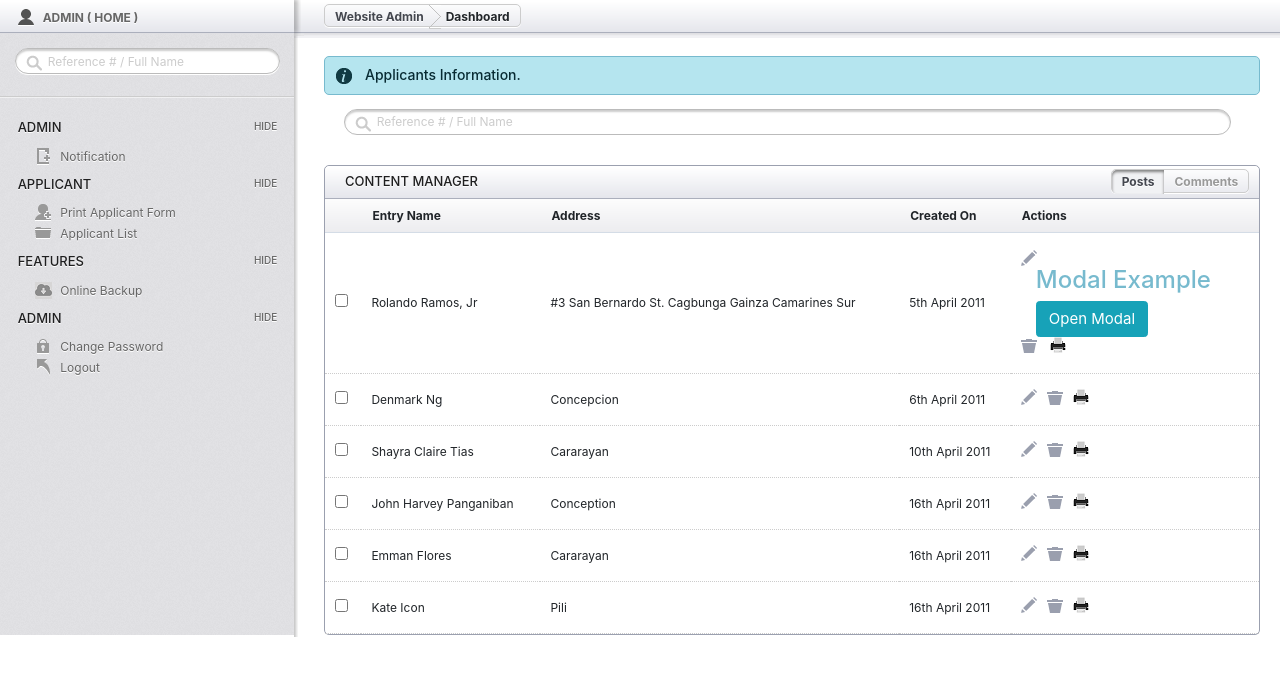
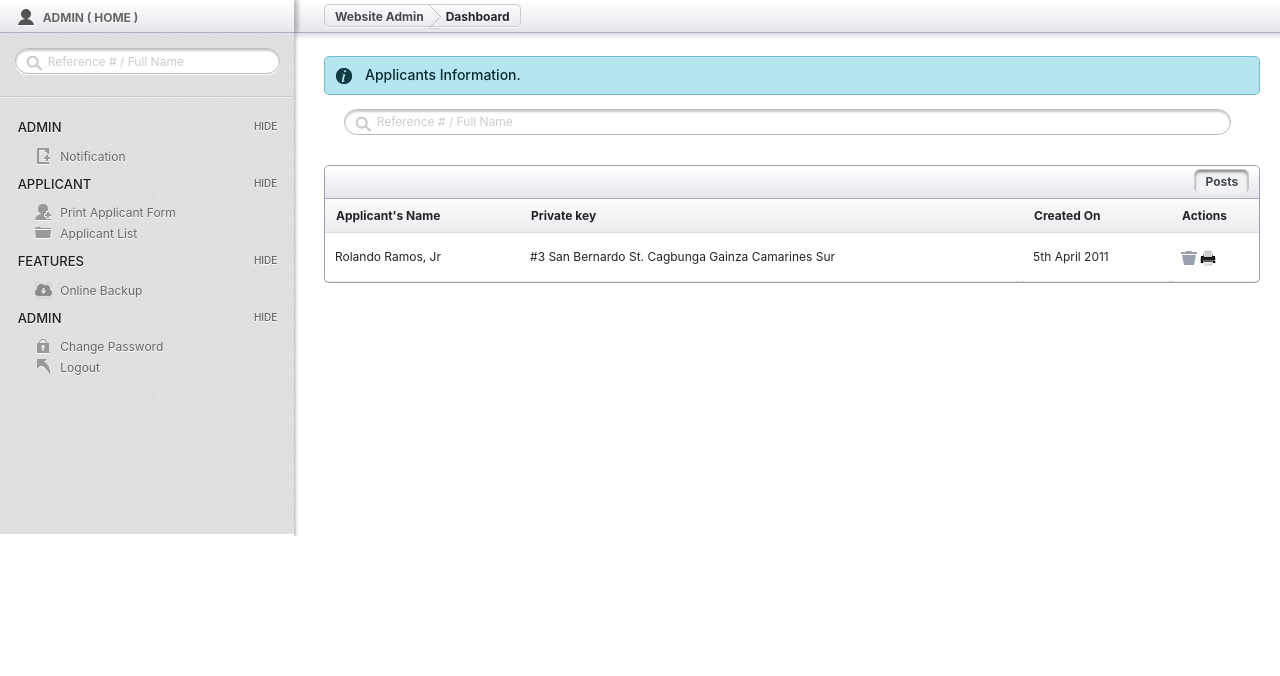
Before and after one commit to jayramacc/NCPO-PCR-ORS, a PHP site: page /database.php in a window 1280 px wide. Shown: the part 55-731 px from the top of the page. Run offline with PHP 8.4, Linux system fonts and the light colour scheme.

Commit message:
Notification, Applicant List

```diff
--- a/database.php
+++ b/database.php
@@ -23,12 +23,8 @@
 	<script type="text/javascript" src="js/jquery.equalHeight.js"></script>
 	<script type="text/javascript">
 
-	$(document).ready(function()
-    	{
+	$(document).ready(function(){
 		$(".tablesorter").tablesorter();
-   	 }
-	);
-	$(document).ready(function() {
 
 		//When page loads...
 		$(".tab_content").hide(); //Hide all content
@@ -47,19 +43,11 @@
 			return false;
 		});
 
-});
-    </script>
-    <script type="text/javascript">
-    $(function(){
 		$('.column').equalHeight();
     });
 </script>
-
 </head>
-
-
 <body>
-
 	<header id="header">
 		<hgroup>
 			<h1 class="site_title"><a href="admin.php">PCR Admin</a></h1>
@@ -88,43 +76,47 @@
 		</form>
 
 		<article class="module width_3_quarter">
-		<header><h3 class="tabs_involved">Content Manager</h3>
+			<header>
 				<ul class="tabs">
 					<li><a href="#tab1">Posts</a></li>
-    		<li><a href="#tab2">Comments</a></li>
 				</ul>
 			</header>
-
 			<div class="tab_container">
 				<div id="tab1" class="tab_content">
 					<table class="tablesorter" cellspacing="0">
-			<thead>
-				<tr>
-   					<th></th>
-    				<th>Entry Name</th>
-    				<th>Address</th>
+					<thead><tr>
+						<th>Applicant's Name</th>
+						<th>Private key</th>
 						<th>Created On</th>
 						<th>Actions</th>
-				</tr>
-			</thead>
+					</tr> </thead>
 					<tbody>
 						<tr>
-   					<td><input type="checkbox"></td>
 							<td>Rolando Ramos, Jr</td>
 							<td>#3 San Bernardo St. Cagbunga Gainza Camarines Sur</td>
 							<td>5th April 2011</td>
 							<td>
 								<a href="javascript:void(0)">
-    					<img src="images/icn_edit.png" title="Edit">
-<div class="container">
-  <h2>Modal Example</h2>
-  <!-- Trigger the modal with a button -->
-  <button type="button" class="btn btn-info btn-lg" data-toggle="modal" data-target="#myModal">Open Modal</button>
+									<img src="images/icn_trash.png" title="Trash" data-toggle="modal" data-target="#myModal">
+								</a>
+								<a href="javascript:void(0)">
+									<img src="images/icn_print.png" title="Print">
+								</a>
+							</td>
+						</tr>
+					</tbody>
+					</table>
+				</div><!-- end of #tab1 -->
+			</div><!-- end of .tab_container -->
+
+		</article><!-- end of content manager article -->
+		<div class="clear"></div>
+		<div class="spacer"></div>
+	</section>
 
 	<!-- Modal -->
 	<div class="modal fade" id="myModal" role="dialog">
 		<div class="modal-dialog">
-
 			<!-- Modal content-->
 			<div class="modal-content">
 				<div class="modal-header">
@@ -138,121 +130,7 @@
 				<button type="button" class="btn btn-default" data-dismiss="modal">Close</button>
 				</div>
 			</div>
-
 		</div>
 	</div>
-
-</div>
-						</a>
-
-    					<input type="image" src="images/icn_trash.png" title="Trash">
-    					<input type="image" src="images/icn_print.png" title="Print"></td>
-				</tr>
-				<tr>
-   					<td><input type="checkbox"></td>
-    				<td>Denmark Ng</td>
-    				<td>Concepcion</td>
-    				<td>6th April 2011</td>
-   				 	<td><input type="image" src="images/icn_edit.png" title="Edit"><input type="image" src="images/icn_trash.png" title="Trash"><input type="image" src="images/icn_print.png" title="Print"></td>
-				</tr>
-				<tr>
-   					<td><input type="checkbox"></td>
-    				<td>Shayra Claire Tias</td>
-    				<td>Cararayan</td>
-    				<td>10th April 2011</td>
-    				<td><input type="image" src="images/icn_edit.png" title="Edit"><input type="image" src="images/icn_trash.png" title="Trash"><input type="image" src="images/icn_print.png" title="Print"></td>
-				</tr>
-				<tr>
-   					<td><input type="checkbox"></td>
-    				<td>John Harvey Panganiban</td>
-    				<td>Conception</td>
-    				<td>16th April 2011</td>
-   				 	<td><input type="image" src="images/icn_edit.png" title="Edit"><input type="image" src="images/icn_trash.png" title="Trash"><input type="image" src="images/icn_print.png" title="Print"></td>
-				</tr>
-				<tr>
-   					<td><input type="checkbox"></td>
-    				<td>Emman Flores</td>
-    				<td>Cararayan</td>
-    				<td>16th April 2011</td>
-   				 	<td><input type="image" src="images/icn_edit.png" title="Edit"><input type="image" src="images/icn_trash.png" title="Trash"><input type="image" src="images/icn_print.png" title="Print"></td>
-				</tr>
-				<tr>
-   					<td><input type="checkbox"></td>
-    				<td>Kate Icon</td>
-    				<td>Pili</td>
-    				<td>16th April 2011</td>
-   				 	<td><input type="image" src="images/icn_edit.png" title="Edit"><input type="image" src="images/icn_trash.png" title="Trash"><input type="image" src="images/icn_print.png" title="Print"></td>
-				</tr>
-
-			</tbody>
-			</table>
-			</div><!-- end of #tab1 -->
-
-			<div id="tab2" class="tab_content">
-			<table class="tablesorter" cellspacing="0">
-			<thead>
-				<tr>
-   					<th></th>
-    				<th>Comment</th>
-    				<th>Posted by</th>
-    				<th>Posted On</th>
-    				<th>Actions</th>
-				</tr>
-			</thead>
-			<tbody>
-				<tr>
-   					<td><input type="checkbox"></td>
-    				<td>Lorem Ipsum Dolor Sit Amet</td>
-    				<td>Mark Corrigan</td>
-    				<td>5th April 2011</td>
-    				<td><input type="image" src="images/icn_edit.png" title="Edit"><input type="image" src="images/icn_trash.png" title="Trash"></td>
-				</tr>
-				<tr>
-   					<td><input type="checkbox"></td>
-    				<td>Ipsum Lorem Dolor Sit Amet</td>
-    				<td>Jeremy Usbourne</td>
-    				<td>6th April 2011</td>
-   				 	<td><input type="image" src="images/icn_edit.png" title="Edit"><input type="image" src="images/icn_trash.png" title="Trash"></td>
-				</tr>
-				<tr>
-   					<td><input type="checkbox"></td>
-    				<td>Sit Amet Dolor Ipsum</td>
-    				<td>Super Hans</td>
-    				<td>10th April 2011</td>
-    				<td><input type="image" src="images/icn_edit.png" title="Edit"><input type="image" src="images/icn_trash.png" title="Trash"></td>
-				</tr>
-				<tr>
-   					<td><input type="checkbox"></td>
-    				<td>Dolor Lorem Amet</td>
-    				<td>Alan Johnson</td>
-    				<td>16th April 2011</td>
-   				 	<td><input type="image" src="images/icn_edit.png" title="Edit"><input type="image" src="images/icn_trash.png" title="Trash"></td>
-				</tr>
-				<tr>
-   					<td><input type="checkbox"></td>
-    				<td>Dolor Lorem Amet</td>
-    				<td>Dobby</td>
-    				<td>16th April 2011</td>
-   				 	<td><input type="image" src="images/icn_edit.png" title="Edit"><input type="image" src="images/icn_trash.png" title="Trash"></td>
-				</tr>
-			</tbody>
-			</table>
-
-			</div><!-- end of #tab2 -->
-
-		</div><!-- end of .tab_container -->
-
-		</article><!-- end of content manager article -->
-
-
-
-		<div class="clear"></div>
-
-
-		<div class="spacer"></div>
-	</section>
-
-
 </body>
-
 </html>
```
Also changed, not shown: onlineform.php (+24 -11 lines). Lines whose indentation alone changed are shown as unchanged.
